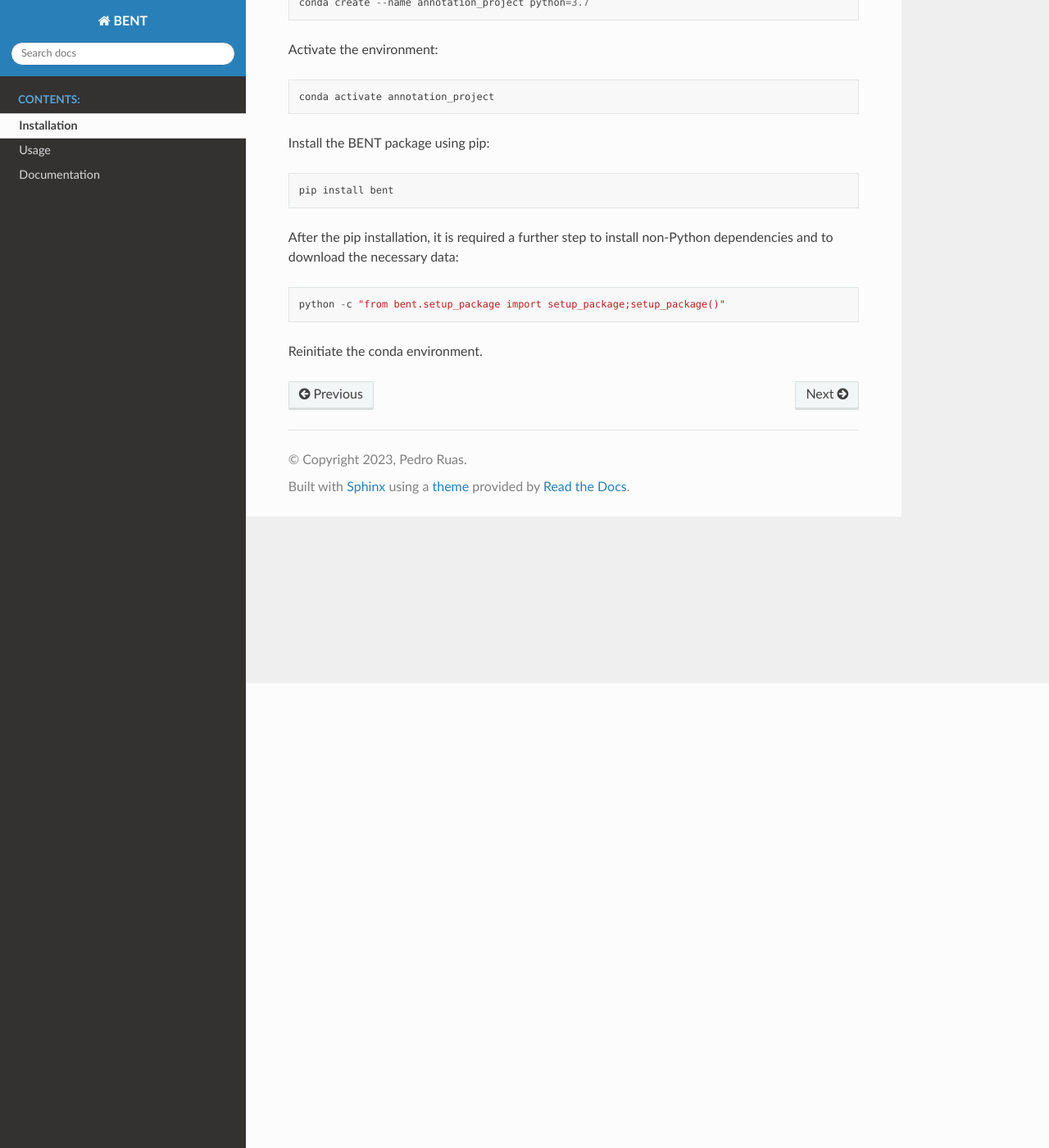
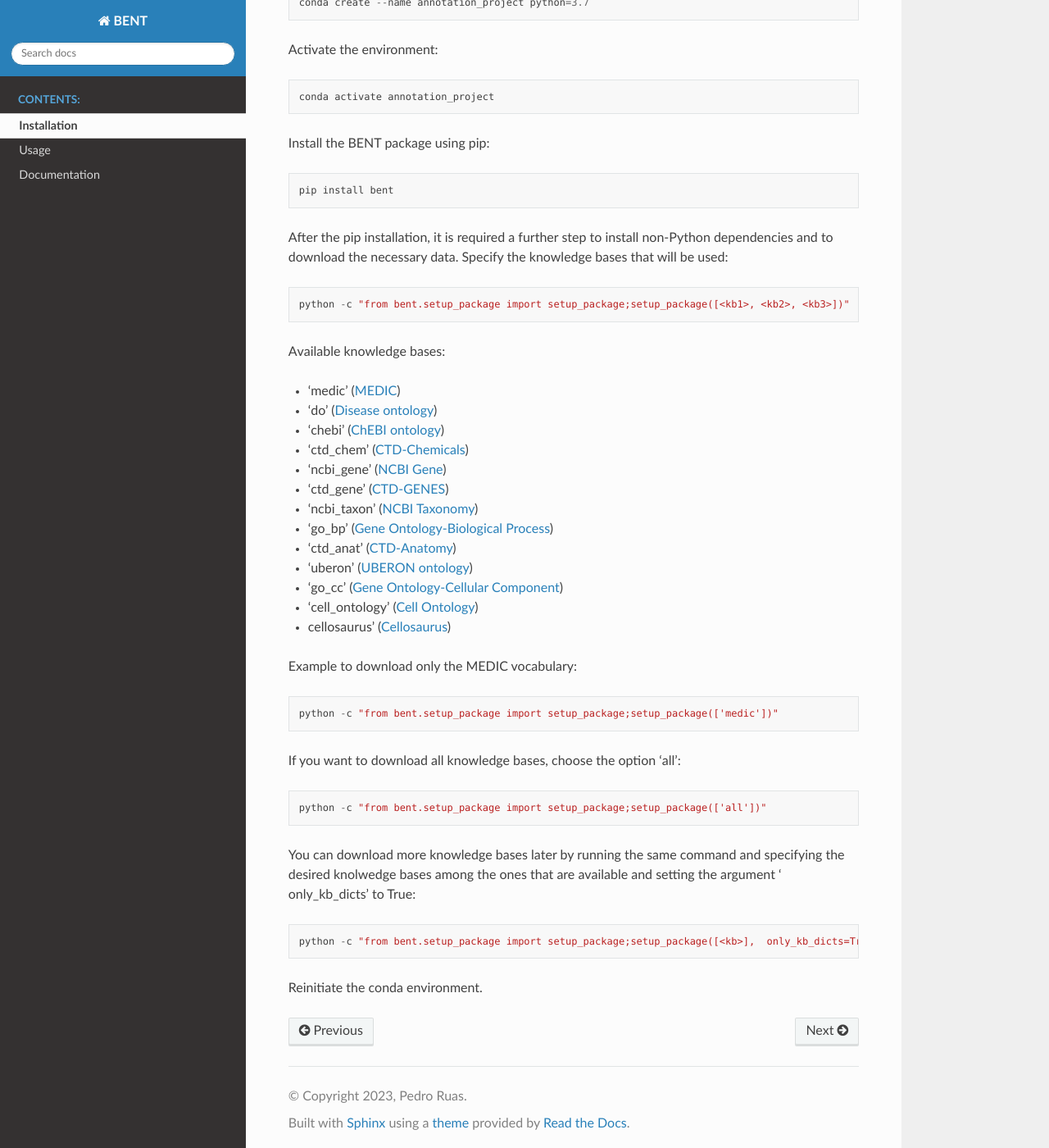
Before and after one commit to lasigeBioTM/BENT, a Sphinx documentation site: the page built from docs/source/install.rst, in a window 1280 px wide and 1400 px high, scrolled down 567 px. Shown: the whole window at 82% size. Built offline with Sphinx 7.4.7 and the Read the Docs theme 2.0.0, drawn with Linux system fonts in a browser that asks for light colours; some of the changed text lies outside the part shown.

```diff
--- a/docs/source/install.rst
+++ b/docs/source/install.rst
@@ -9,7 +9,7 @@
 
 |:arrow_right:| Python>=3.7
 
-|:arrow_right:| 22 GB free space
+|:arrow_right:| 22 GB free space (if you use all available knowlegde bases for NEL)
 
 .. note::
    Please ensure that you have the appropriate version of Conda installed.
@@ -34,11 +34,59 @@
    pip install bent
 
 
-After the pip installation, it is required a further step to install non-Python dependencies and to download the necessary data:
+After the pip installation, it is required a further step to install non-Python dependencies and to download the necessary data. Specify the knowledge bases that will be used:
 
 ::
 
-   python -c "from bent.setup_package import setup_package;setup_package()"
+   python -c "from bent.setup_package import setup_package;setup_package([<kb1>, <kb2>, <kb3>])"
+
+Available knowledge bases:
+
+* ‘medic’ (`MEDIC <http://ctdbase.org/>`__)
+
+* ‘do’ (`Disease ontology <https://disease-ontology.org/>`__)
+
+* 'chebi’ (`ChEBI ontology <https://www.ebi.ac.uk/chebi/>`__)
+
+* ‘ctd_chem’ (`CTD-Chemicals <http://ctdbase.org/>`__)
+
+* ‘ncbi_gene’ (`NCBI Gene <https://www.ncbi.nlm.nih.gov/gene/>`__)
+
+* ‘ctd_gene’ (`CTD-GENES <http://ctdbase.org/>`__)
+
+* ‘ncbi_taxon’ (`NCBI Taxonomy <https://www.ncbi.nlm.nih.gov/taxonomy>`__)
+
+* ‘go_bp’ (`Gene Ontology-Biological Process <http://geneontology.org/>`__)
+
+* ‘ctd_anat’ (`CTD-Anatomy <http://ctdbase.org/>`__)
+
+* ‘uberon’ (`UBERON ontology <http://obophenotype.github.io/uberon/>`__)
+
+* ‘go_cc’ (`Gene Ontology-Cellular Component <http://geneontology.org/>`__)
+
+* ‘cell_ontology’ (`Cell Ontology <https://cell-ontology.github.io/>`__)
+
+* cellosaurus’ (`Cellosaurus <https://www.cellosaurus.org/>`__)
+
+Example to download only the MEDIC vocabulary:
+
+::
+
+   python -c "from bent.setup_package import setup_package;setup_package(['medic'])"
+
+
+If you want to download all knowledge bases, choose the option 'all':
+
+::
+
+   python -c "from bent.setup_package import setup_package;setup_package(['all'])"
+
+
+You can download more knowledge bases later by running the same command and specifying the desired knolwedge bases among the ones that are available and setting the argument ' only_kb_dicts' to True:
+
+::
+
+   python -c "from bent.setup_package import setup_package;setup_package([<kb>],  only_kb_dicts=True)"
 
 
 Reinitiate the conda environment.
--- a/setup.py
+++ b/setup.py
@@ -4,7 +4,7 @@
 
 setup(
     name="bent",
-    version="0.0.6",
+    version="0.0.7",
     description = "BENT: Biomedical Entity Annotator",
     long_description=open('README.rst').read(),
     author = 'Pedro Ruas',
@@ -24,6 +24,7 @@
         ["bent/src/REEL/ppr_for_ned_all.class",
         "bent/src/REEL/ppr_for_ned_all.java",
         "bent/setup_package.sh",
+        "bent/get_kb_dicts.sh",
         "bent/get_data.sh",
         "bent/requirements.txt"]
         )
```
Also changed, not shown: README.md (deleted, +0 -69 lines), README.rst (+52 -3 lines), 8 other files.
